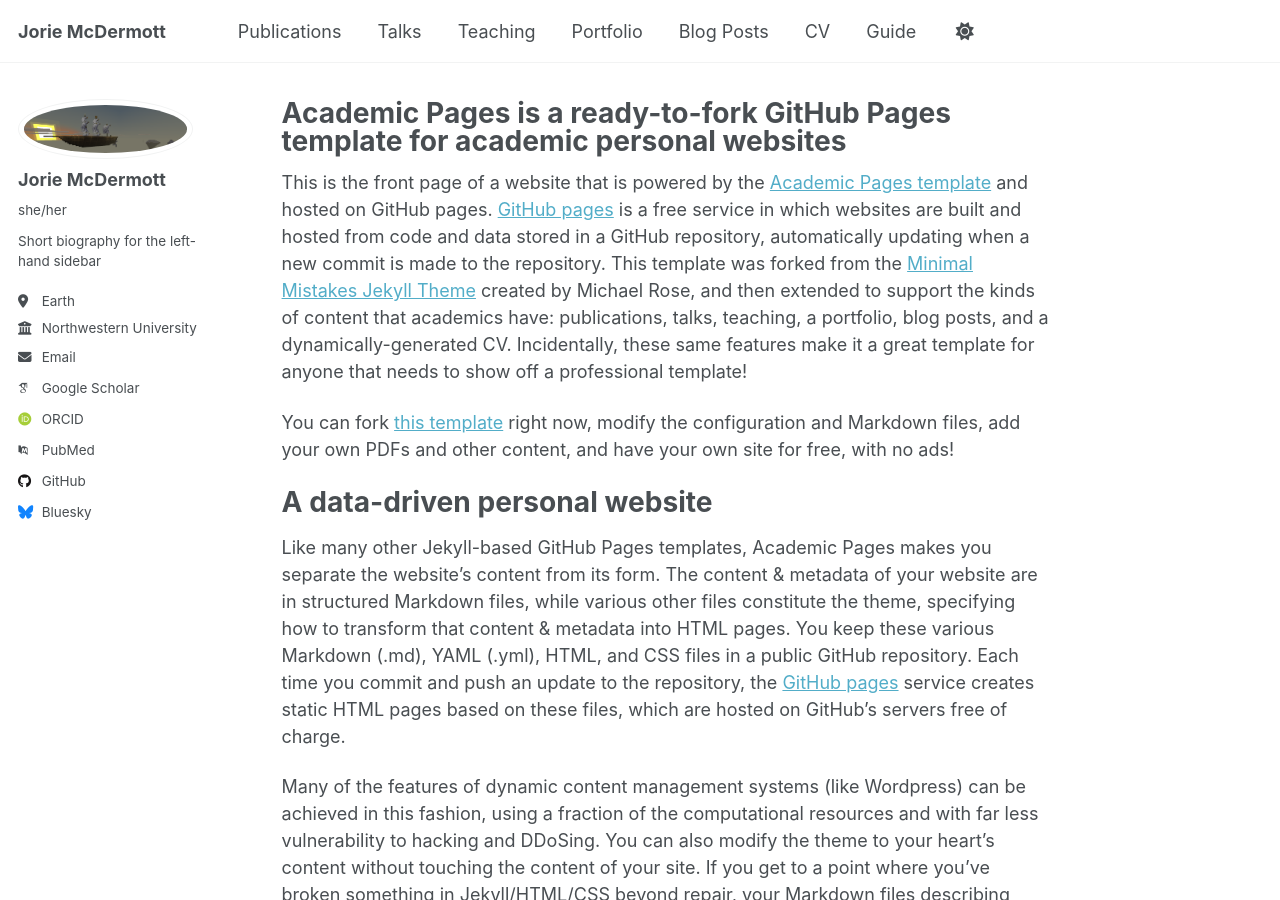
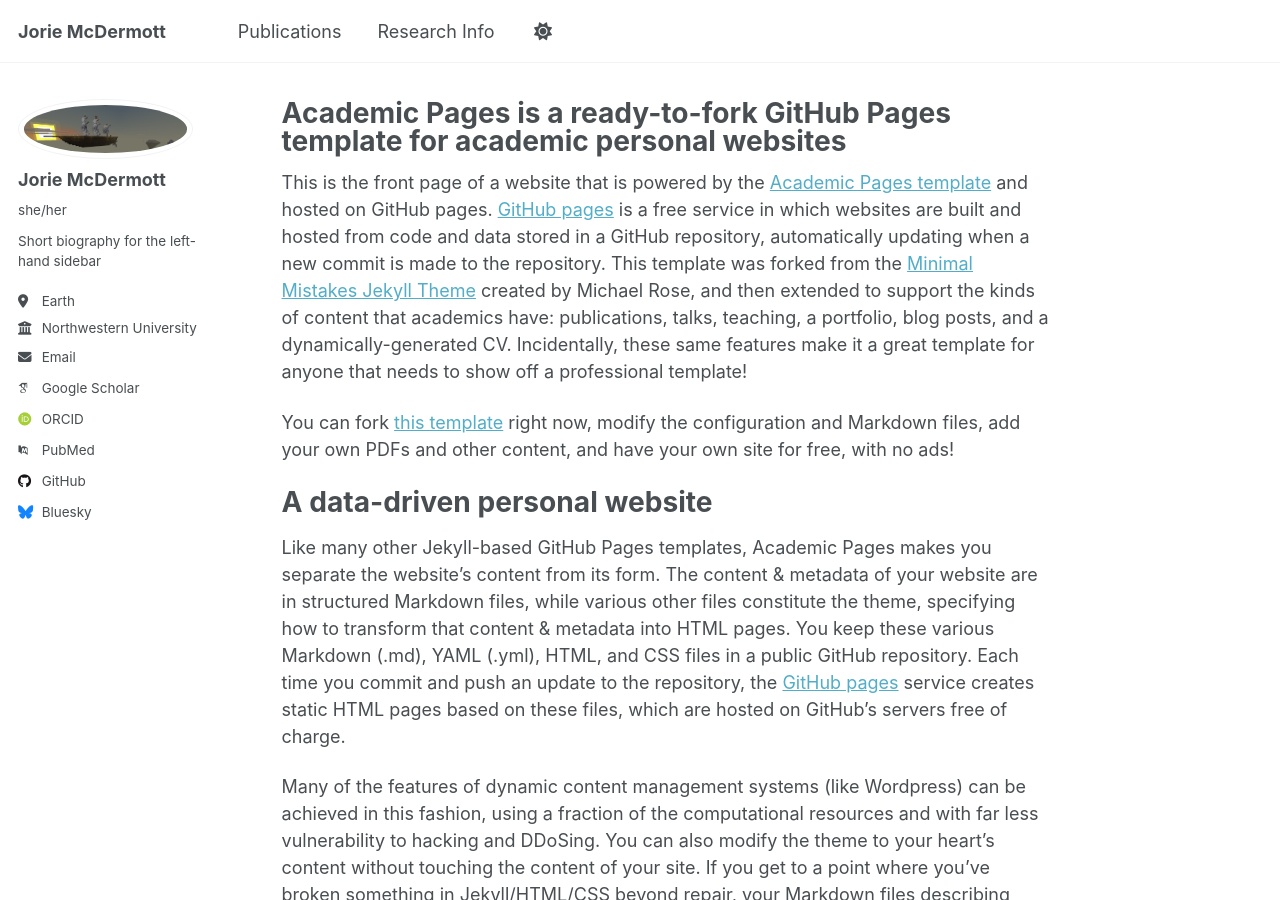
Before and after one commit to Jorie286/project, a Jekyll site: the page built from _pages/about.md, in a window 1280 px wide and 900 px high. Built offline with Jekyll 4.4.1, drawn with Linux system fonts in a browser that asks for light colours; some web fonts are replaced; a script that is not in the unit is left out.

Commit message:
Update navigation.yml
Edit the pages that are avaliable.

```diff
--- a/_data/navigation.yml
+++ b/_data/navigation.yml
@@ -11,23 +11,5 @@ main:
   - title: "Publications"
     url: /publications/
 
-  - title: "Talks"
-    url: /talks/
-
-  - title: "Teaching"
-    url: /teaching/
-
-  - title: "Portfolio"
+  - title: "Research Info"
     url: /portfolio/
-
-  - title: "Blog Posts"
-    url: /year-archive/
-
-  - title: "CV"
-    url: /cv/
-
-  # - title: "CV"
-  #   url: /cv-json/
-
-  - title: "Guide"
-    url: /markdown/
```
